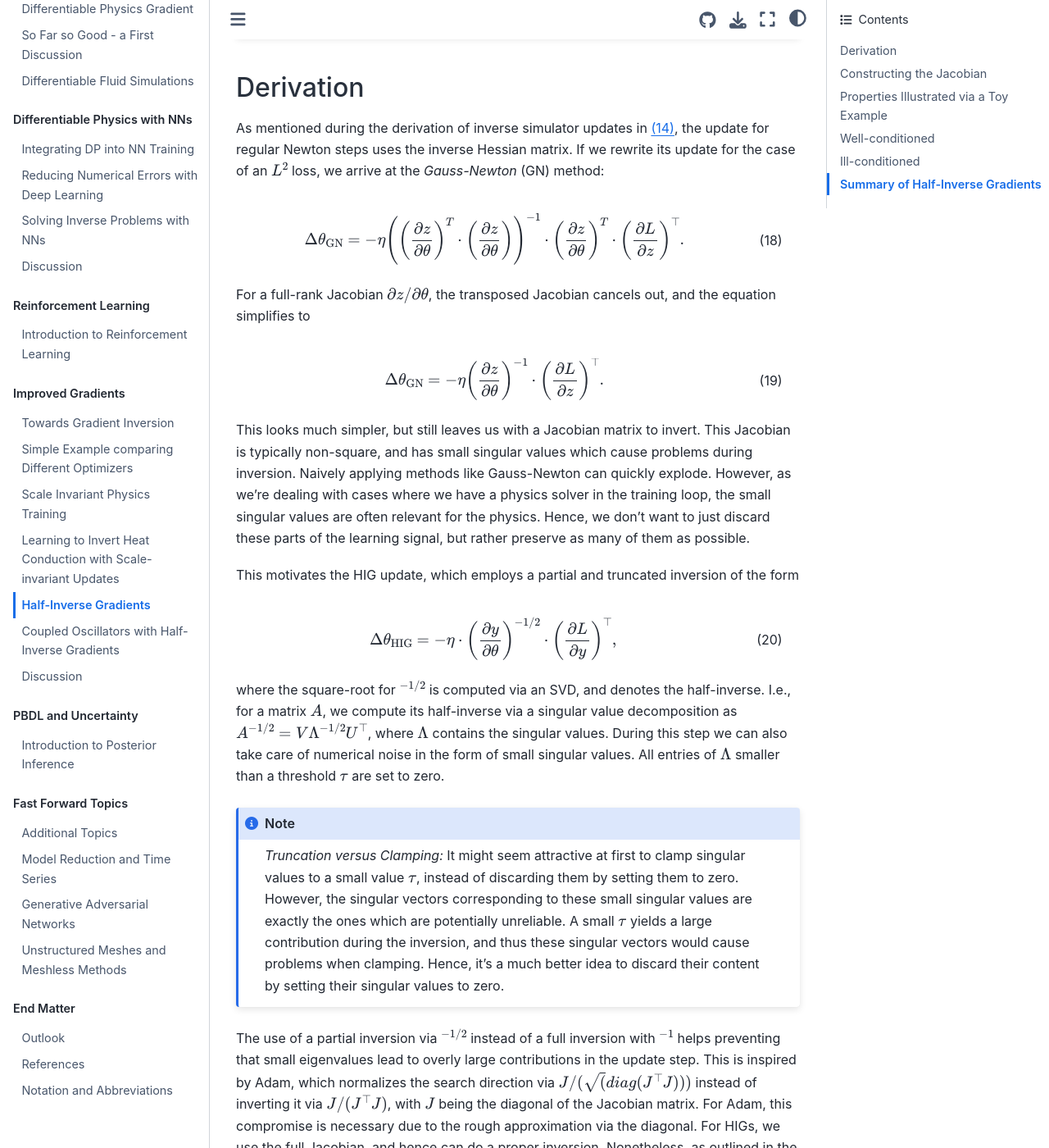
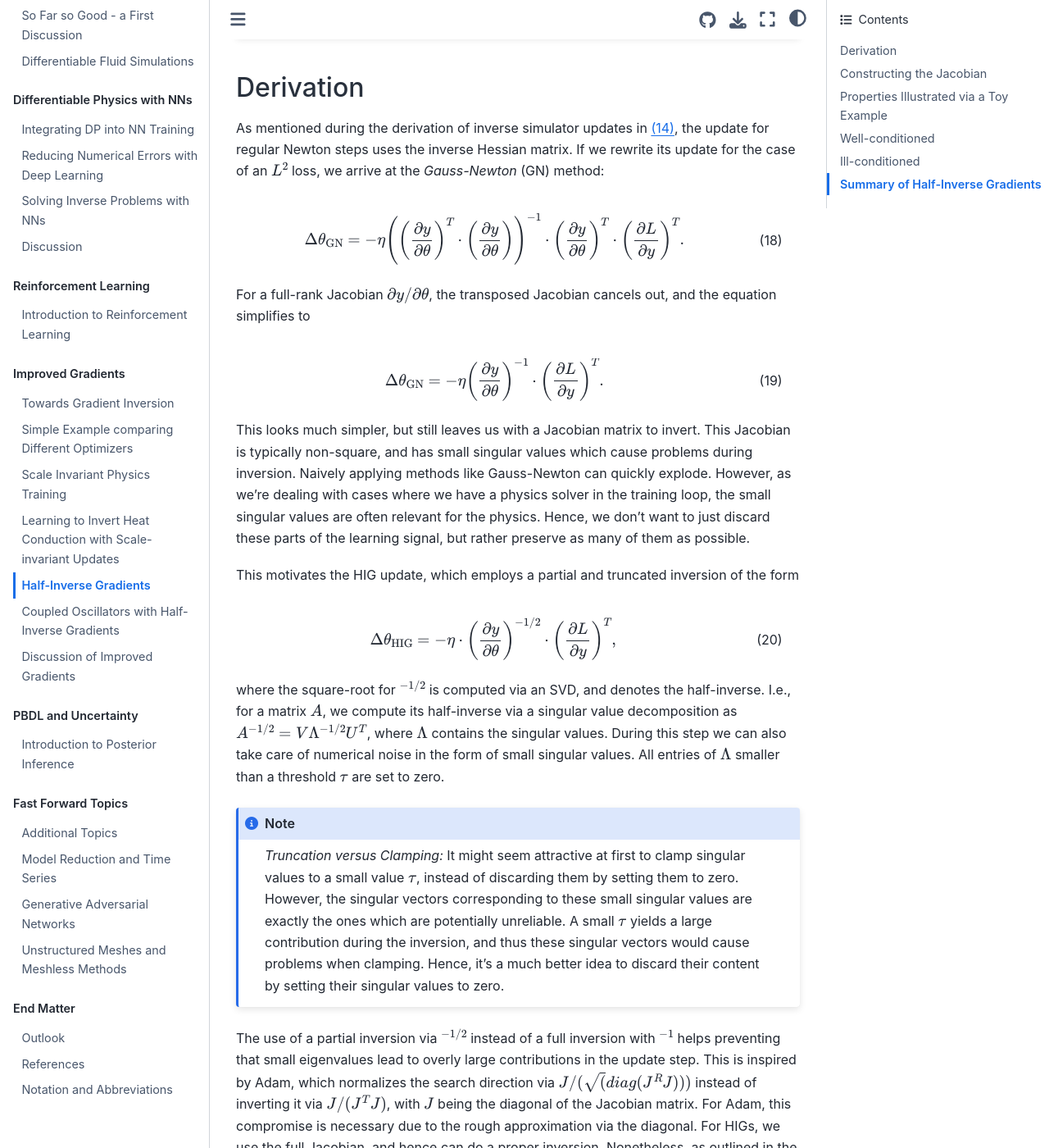
Before and after one commit to tum-pbs/pbdl-book, a Jupyter Book: the page built from physgrad-hig.md, in a window 1280 px wide and 1400 px high, scrolled down 709 px. Shown: the whole window at 82% size. Built offline with Jupyter Book 1.0.4 settings and Sphinx 7.4.7 and the Sphinx Book theme 1.1.4, drawn with Linux system fonts in a browser that asks for light colours; pages that are not in the unit, such as notebooks, are missing from menus; cross-references to code outside the pages are shown as plain code; some of the changed text lies outside the part shown.

Commit message:
minor updates

````diff
--- a/physgrad-discuss.md
+++ b/physgrad-discuss.md
@@ -1,4 +1,4 @@
-Discussion
+Discussion of Improved Gradients
 =======================
 
 At this point it's a good time to take another step back, and assess the different methods of the previous chapters. For deep learning applications, we can broadly distinguish three approaches: the _regular_ differentiable physics (DP) training, the training with half-inverse gradients (HIGs), and using the scale-invariant physics updates (SIPs). Unfortunately, we can't simply discard two of them, and focus on a single approach for all future endeavours. However, discussing the pros and cons sheds light on some fundamental aspects of physics-based deep learning.
--- a/physgrad-hig.md
+++ b/physgrad-hig.md
@@ -28,16 +28,16 @@
 
 $$
      \Delta \theta_{\mathrm{GN}}
-    = - \eta \Bigg( \bigg(\frac{\partial z}{\partial \theta}\bigg)^{T} \cdot \bigg(\frac{\partial z}{\partial \theta}\bigg) \Bigg)^{-1} \cdot
-    \bigg(\frac{\partial z}{\partial \theta}\bigg)^{T} \cdot \bigg(\frac{\partial L}{\partial z}\bigg)^{\top} .
+    = - \eta \Bigg( \bigg(\frac{\partial y}{\partial \theta}\bigg)^{T} \cdot \bigg(\frac{\partial y}{\partial \theta}\bigg) \Bigg)^{-1} \cdot
+    \bigg(\frac{\partial y}{\partial \theta}\bigg)^{T} \cdot \bigg(\frac{\partial L}{\partial y}\bigg)^{T} .
 $$ (gauss-newton-update-full)
 
-For a full-rank Jacobian $\partial z / \partial \theta$, the transposed Jacobian cancels out, and the equation simplifies to
+For a full-rank Jacobian $\partial y / \partial \theta$, the transposed Jacobian cancels out, and the equation simplifies to
 
 $$
      \Delta \theta_{\mathrm{GN}}
-    = - \eta \bigg(\frac{\partial z}{\partial \theta}\bigg)  ^{-1} \cdot
-        \bigg(\frac{\partial L}{\partial z}\bigg)^{\top} .
+    = - \eta \bigg(\frac{\partial y}{\partial \theta}\bigg)  ^{-1} \cdot
+        \bigg(\frac{\partial L}{\partial y}\bigg)^{T} .
 $$ (gauss-newton-update)
 
 This looks much simpler, but still leaves us with a Jacobian matrix to invert. This Jacobian is typically non-square, and has small singular values which cause problems during inversion. Naively applying methods like Gauss-Newton can quickly explode. However, as we're dealing with cases where we have a physics solver in the training loop, the small singular values are often relevant for the physics. Hence, we don't want to just discard these parts of the learning signal, but rather preserve as many of them as possible.
@@ -45,11 +45,11 @@
 This motivates the HIG update, which employs a partial and truncated inversion of the form
 
 $$
-    \Delta \theta_{\mathrm{HIG}} = - \eta \cdot  \bigg(\frac{\partial y}{\partial \theta}\bigg)^{-1/2} \cdot \bigg(\frac{\partial L}{\partial y}\bigg)^{\top} ,
+    \Delta \theta_{\mathrm{HIG}} = - \eta \cdot  \bigg(\frac{\partial y}{\partial \theta}\bigg)^{-1/2} \cdot \bigg(\frac{\partial L}{\partial y}\bigg)^{T} ,
 $$ (hig-update)
 
 where the square-root for $^{-1/2}$ is computed via an SVD, and denotes the half-inverse. I.e., for a matrix $A$,
-we compute its half-inverse via a singular value decomposition as $A^{-1/2} = V \Lambda^{-1/2} U^\top$, where $\Lambda$ contains the singular values.
+we compute its half-inverse via a singular value decomposition as $A^{-1/2} = V \Lambda^{-1/2} U^T$, where $\Lambda$ contains the singular values.
 During this step we can also take care of numerical noise in the form of small singular values. All entries
 of $\Lambda$ smaller than a threshold $\tau$ are set to zero.
 
@@ -59,7 +59,7 @@
 
 ```
 
-The use of a partial inversion via $^{-1/2}$ instead of a full inversion with $^{-1}$ helps preventing that small eigenvalues lead to overly large contributions in the update step. This is inspired by Adam, which  normalizes the search direction via $J/(\sqrt(diag(J^{\top}J)))$ instead of inverting it via $J/(J^{\top}J)$, with $J$ being the diagonal of the Jacobian matrix. For Adam, this compromise is necessary due to the rough approximation via the diagonal. For HIGs, we use the full Jacobian, and hence can do a proper inversion. Nonetheless, as outlined in the original paper {cite}`schnell2022hig`, the half-inversion regularizes the inverse and provides substantial improvements for the learning, while reducing the chance of gradient explosions.
+The use of a partial inversion via $^{-1/2}$ instead of a full inversion with $^{-1}$ helps preventing that small eigenvalues lead to overly large contributions in the update step. This is inspired by Adam, which  normalizes the search direction via $J/(\sqrt(diag(J^{R}J)))$ instead of inverting it via $J/(J^{T}J)$, with $J$ being the diagonal of the Jacobian matrix. For Adam, this compromise is necessary due to the rough approximation via the diagonal. For HIGs, we use the full Jacobian, and hence can do a proper inversion. Nonetheless, as outlined in the original paper {cite}`schnell2022hig`, the half-inversion regularizes the inverse and provides substantial improvements for the learning, while reducing the chance of gradient explosions.
 
 ## Constructing the Jacobian
 
````
Also changed, not shown: physgrad-nn.md (+4 -8 lines).
